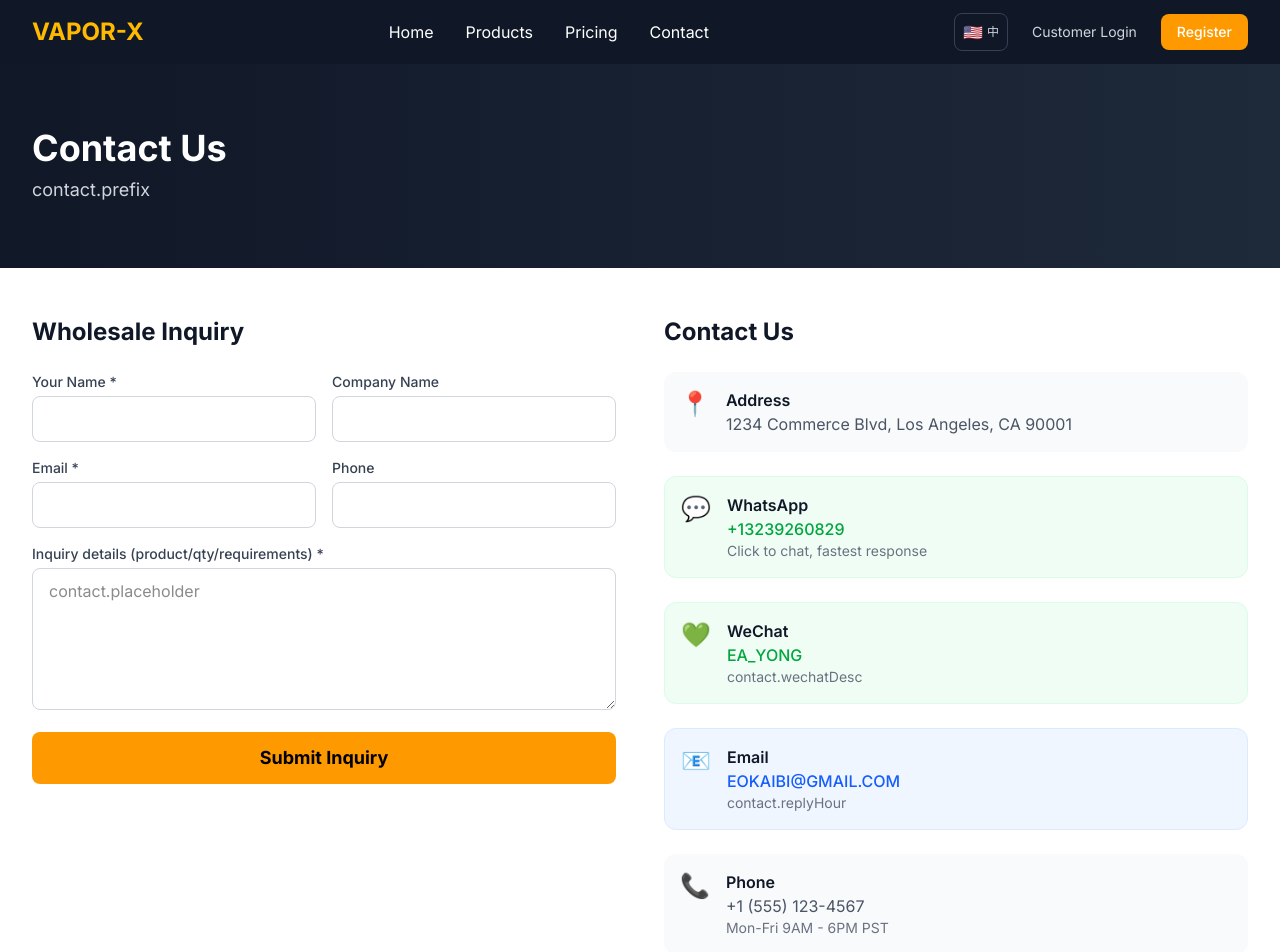
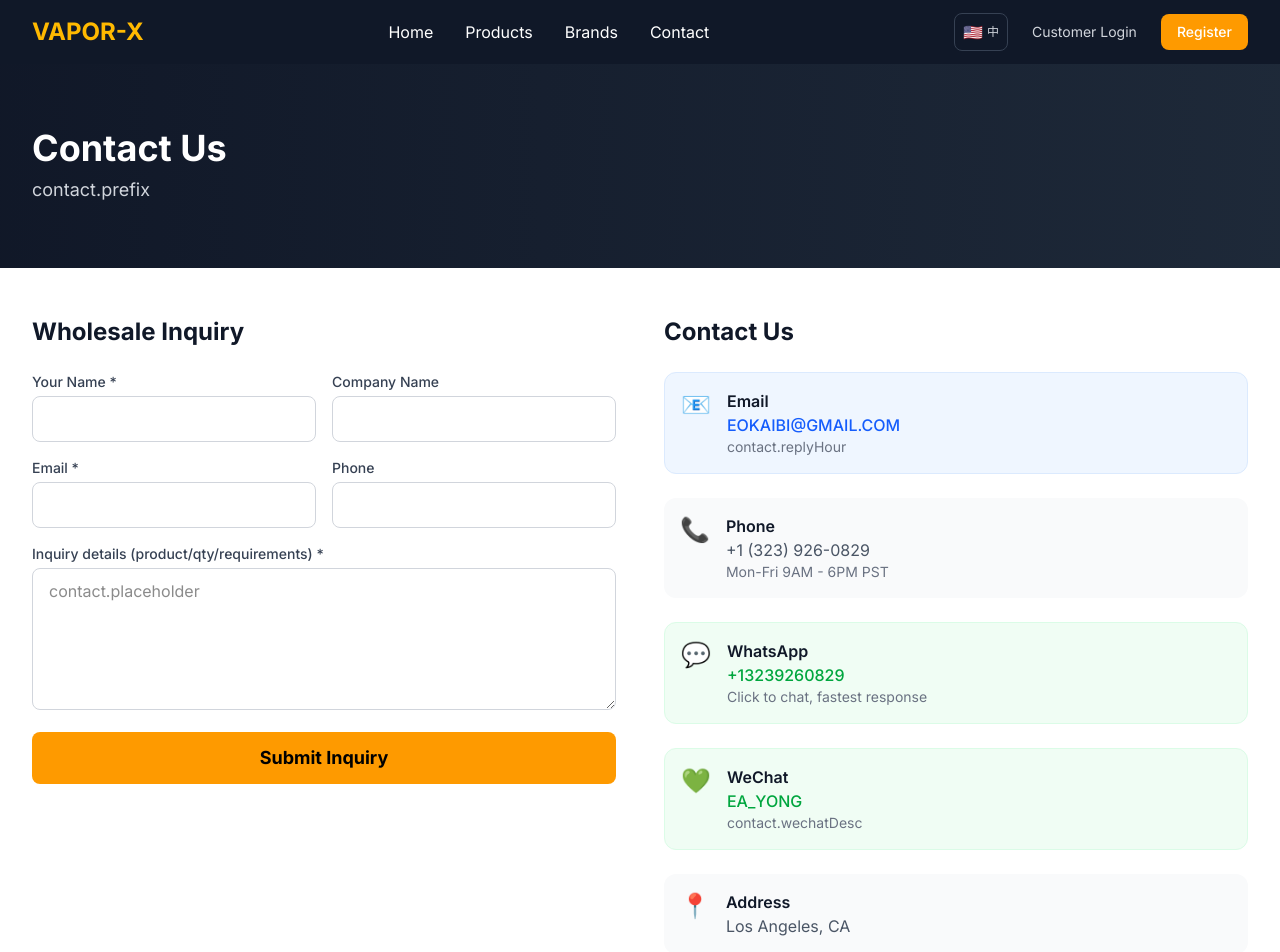
Before and after one commit to eokaibi-create/ecig-wholesale, a Next.js app: page /contact in a window 1280 px wide. Shown: the top 952 px of the page. Built offline with nearby package versions, Linux system fonts and the light colour scheme; no server answers; the database is empty.

Commit message:
fix: Header导航Pricing→Brands, 种子电话+1(323)..., 新增联系资料可见性开关(隐藏/仅登录可见)

```diff
--- a/prisma/seed.ts
+++ b/prisma/seed.ts
@@ -62,7 +62,7 @@ async function main() {
     { key: 'whatsapp', value: '+13239260829' },
     { key: 'wechat', value: 'EA_YONG' },
     { key: 'email', value: 'EOKAIBI@GMAIL.COM' },
-    { key: 'phone', value: '+1 (555) 123-4567' },
+    { key: 'phone', value: '+1 (323) 926-0829' },
     { key: 'address', value: '美国全境配送，支持海外直邮' },
     { key: 'min_order', value: '500' },
     { key: 'shipping_info', value: '全美48州免运费，订单满$500起批。支持海外直邮。' },
@@ -119,3 +119,21 @@ main()
   .finally(async () => {
     await prisma.$disconnect()
   })
+
+  // 创建联系资料可见性设置（默认全可见）
+  const visibilitySettings = [
+    { key: 'show_whatsapp', value: 'true' },
+    { key: 'show_email', value: 'true' },
+    { key: 'show_phone', value: 'true' },
+    { key: 'show_address', value: 'true' },
+    { key: 'show_wechat', value: 'true' },
+  ]
+
+  for (const s of visibilitySettings) {
+    await prisma.setting.upsert({
+      where: { key: s.key },
+      update: {},
+      create: s,
+    })
+  }
+  console.log('✅ Contact visibility settings created')
--- /dev/null
+++ b/src/app/api/contact/route.ts
@@ -0,0 +1,52 @@
+import { prisma } from '@/lib/prisma'
+import { NextRequest, NextResponse } from 'next/server'
+import { cookies } from 'next/headers'
+
+// 联系资料可见性 API
+// GET /api/contact → 返回联系信息和可见性设置（前台用）
+// POST /api/contact/visibility → 保存可见性设置（后台用）
+
+export async function GET() {
+  const settings = await prisma.setting.findMany()
+  const map = Object.fromEntries(settings.map(s => [s.key, s.value]))
+
+  // 检查用户是否登录
+  let isLoggedIn = false
+  try {
+    const cookieStore = await cookies()
+    const token = cookieStore.get('customer_token')?.value
+      || cookieStore.get('admin_token')?.value
+    if (token) {
+      const payload = JSON.parse(Buffer.from(token, 'base64').toString())
+      isLoggedIn = !!payload.id || !!payload.customerId
+    }
+  } catch {
+    // Cookie 读取失败，视为未登录
+  }
+
+  // 判断各项目的可见性
+  const showWhatsapp = isLoggedIn || map.show_whatsapp !== 'false'
+  const showEmail = isLoggedIn || map.show_email !== 'false'
+  const showPhone = isLoggedIn || map.show_phone !== 'false'
+  const showAddress = isLoggedIn || map.show_address !== 'false'
+  const showWechat = isLoggedIn || map.show_wechat !== 'false'
+
+  return NextResponse.json({
+    isLoggedIn,
+    whatsapp: showWhatsapp ? (map.whatsapp || '+13239260829') : null,
+    email: showEmail ? (map.email || 'EOKAIBI@GMAIL.COM') : null,
+    phone: showPhone ? (map.phone || '+1 (323) 926-0829') : null,
+    address: showAddress ? (map.address || 'Los Angeles, CA') : null,
+    wechat: showWechat ? (map.wechat || 'EA_YONG') : null,
+    siteName: map.site_name || 'VAPOR-X USA',
+    minOrder: map.min_order || '500',
+    shippingInfo: map.shipping_info || '全美48州免运费，订单满$500起批',
+    visibility: {
+      showWhatsapp: map.show_whatsapp !== 'false',
+      showEmail: map.show_email !== 'false',
+      showPhone: map.show_phone !== 'false',
+      showAddress: map.show_address !== 'false',
+      showWechat: map.show_wechat !== 'false',
+    },
+  })
+}
--- /dev/null
+++ b/src/app/api/contact/visibility/route.ts
@@ -0,0 +1,28 @@
+import { prisma } from '@/lib/prisma'
+import { NextRequest, NextResponse } from 'next/server'
+
+// 保存联系资料可见性设置
+export async function POST(request: NextRequest) {
+  try {
+    const body = await request.json()
+
+    const visibilityKeys = [
+      'show_whatsapp', 'show_email', 'show_phone',
+      'show_address', 'show_wechat'
+    ]
+
+    for (const key of visibilityKeys) {
+      if (body[key] !== undefined) {
+        await prisma.setting.upsert({
+          where: { key },
+          update: { value: body[key] ? 'true' : 'false' },
+          create: { key, value: body[key] ? 'true' : 'false' },
+        })
+      }
+    }
+
+    return NextResponse.json({ success: true })
+  } catch (error: any) {
+    return NextResponse.json({ error: error.message }, { status: 500 })
+  }
+}
--- a/src/app/contact/page.tsx
+++ b/src/app/contact/page.tsx
@@ -1,21 +1,53 @@
-import { prisma } from '@/lib/prisma'
-import { getServerLang, serverT, type Lang } from '@/i18n/server'
+'use client'
 
-export default async function ContactPage({
-  searchParams,
-}: {
-  searchParams: Promise<{ success?: string; error?: string }>
-}) {
-  const lang = await getServerLang()
-  const t = (key: any) => serverT(key, lang)
+import { useState, useEffect } from 'react'
+import { useLanguage } from '@/i18n/LanguageProvider'
+import Link from 'next/link'
 
-  const [settings, params] = await Promise.all([
-    prisma.setting.findMany(),
-    searchParams,
-  ])
-  const settingMap = Object.fromEntries(settings.map(s => [s.key, s.value]))
-  const success = params.success === 'true'
-  const error = params.error === 'true'
+export default function ContactPage() {
+  const { t } = useLanguage()
+  const [contact, setContact] = useState({
+    whatsapp: '+13239260829',
+    email: 'EOKAIBI@GMAIL.COM',
+    phone: '+1 (323) 926-0829',
+    address: 'Los Angeles, CA',
+    wechat: 'EA_YONG',
+    siteName: 'VAPOR-X USA',
+    minOrder: '500',
+    shippingInfo: '全美48州免运费，订单满$500起批',
+    isLoggedIn: false,
+  })
+  const [loading, setLoading] = useState(true)
+  const [searchParams, setSearchParams] = useState<{ success?: string; error?: string }>({})
+
+  useEffect(() => {
+    const params = new URLSearchParams(window.location.search)
+    setSearchParams({
+      success: params.get('success') || undefined,
+      error: params.get('error') || undefined,
+    })
+
+    fetch('/api/contact')
+      .then(res => res.json())
+      .then(data => {
+        setContact(prev => ({
+          ...prev,
+          whatsapp: data.whatsapp || '+13239260829',
+          email: data.email || 'EOKAIBI@GMAIL.COM',
+          phone: data.phone || '+1 (323) 926-0829',
+          address: data.address || 'Los Angeles, CA',
+          wechat: data.wechat || 'EA_YONG',
+          siteName: data.siteName || 'VAPOR-X USA',
+          minOrder: data.minOrder || '500',
+          shippingInfo: data.shippingInfo || '全美48州免运费，订单满$500起批',
+          isLoggedIn: data.isLoggedIn || false,
+        }))
+        setLoading(false)
+      })
+      .catch(() => setLoading(false))
+  }, [])
+
+  const { success, error } = searchParams
 
   return (
     <div className="bg-white min-h-screen">
@@ -89,56 +121,88 @@ export default async function ContactPage({
 
           <div>
             <h2 className="text-2xl font-bold text-gray-900 mb-6">{t('contact.title')}</h2>
+            {loading ? (
+              <div className="text-gray-400 text-center py-8">{t('orders.loading')}</div>
+            ) : (
+              <>
                 <div className="space-y-6">
+                  {contact.email && (
+                    <div className="flex items-start space-x-4 p-4 bg-blue-50 rounded-xl border border-blue-100">
+                      <div className="text-2xl">📧</div>
+                      <div>
+                        <h3 className="font-semibold text-gray-900">Email</h3>
+                        <a href={`mailto:${contact.email}`} className="text-blue-600 hover:text-blue-700 font-medium">{contact.email}</a>
+                        <p className="text-sm text-gray-500">{t('contact.replyHour')}</p>
+                      </div>
+                    </div>
+                  )}
+
+                  {contact.phone && (
+                    <div className="flex items-start space-x-4 p-4 bg-gray-50 rounded-xl">
+                      <div className="text-2xl">📞</div>
+                      <div>
+                        <h3 className="font-semibold text-gray-900">{t('contact.phone')}</h3>
+                        <p className="text-gray-600">{contact.phone}</p>
+                        <p className="text-sm text-gray-500">{t('contact.hours')}</p>
+                      </div>
+                    </div>
+                  )}
+
+                  {contact.whatsapp && (
+                    <div className="flex items-start space-x-4 p-4 bg-green-50 rounded-xl border border-green-100">
+                      <div className="text-2xl">💬</div>
+                      <div>
+                        <h3 className="font-semibold text-gray-900">WhatsApp</h3>
+                        <a href={`https://wa.me/${contact.whatsapp.replace(/[^0-9]/g, '')}`} target="_blank" rel="noopener noreferrer"
+                          className="text-green-600 hover:text-green-700 font-medium">{contact.whatsapp}</a>
+                        <p className="text-sm text-gray-500">{t('contact.replyTime')}</p>
+                      </div>
+                    </div>
+                  )}
+
+                  {contact.wechat && (
+                    <div className="flex items-start space-x-4 p-4 bg-green-50 rounded-xl border border-green-100">
+                      <div className="text-2xl">💚</div>
+                      <div>
+                        <h3 className="font-semibold text-gray-900">WeChat</h3>
+                        <p className="text-green-600 font-medium">{contact.wechat}</p>
+                        <p className="text-sm text-gray-500">{t('contact.wechatDesc')}</p>
+                      </div>
+                    </div>
+                  )}
+
+                  {contact.address && (
                     <div className="flex items-start space-x-4 p-4 bg-gray-50 rounded-xl">
                       <div className="text-2xl">📍</div>
                       <div>
                         <h3 className="font-semibold text-gray-900">{t('contact.address')}</h3>
-                  <p className="text-gray-600">{settingMap.address || '1234 Commerce Blvd, Los Angeles, CA 90001'}</p>
+                        <p className="text-gray-600">{contact.address}</p>
                       </div>
                     </div>
-              <div className="flex items-start space-x-4 p-4 bg-green-50 rounded-xl border border-green-100">
-                <div className="text-2xl">💬</div>
-                <div>
-                  <h3 className="font-semibold text-gray-900">WhatsApp</h3>
-                  <a href={`https://wa.me/${(settingMap.whatsapp || '+13239260829').replace(/[^0-9]/g, '')}`} target="_blank" rel="noopener noreferrer"
-                    className="text-green-600 hover:text-green-700 font-medium">{settingMap.whatsapp || '+13239260829'}</a>
-                  <p className="text-sm text-gray-500">{t('contact.replyTime')}</p>
+                  )}
+
+                  {!contact.email && !contact.phone && !contact.whatsapp && !contact.wechat && !contact.address && (
+                    <div className="text-center py-12 text-gray-400">
+                      <div className="text-4xl mb-3">🔒</div>
+                      <p className="text-sm">联系资料已隐藏</p>
+                      {!contact.isLoggedIn && (
+                        <Link href="/login" className="text-amber-600 hover:underline text-sm mt-2 inline-block">
+                          {t('login.title')}
+                        </Link>
+                      )}
                     </div>
-              </div>
-              <div className="flex items-start space-x-4 p-4 bg-green-50 rounded-xl border border-green-100">
-                <div className="text-2xl">💚</div>
-                <div>
-                  <h3 className="font-semibold text-gray-900">WeChat</h3>
-                  <p className="text-green-600 font-medium">{settingMap.wechat || 'EA_YONG'}</p>
-                  <p className="text-sm text-gray-500">{t('contact.wechatDesc')}</p>
-                </div>
-              </div>
-              <div className="flex items-start space-x-4 p-4 bg-blue-50 rounded-xl border border-blue-100">
-                <div className="text-2xl">📧</div>
-                <div>
-                  <h3 className="font-semibold text-gray-900">Email</h3>
-                  <a href={`mailto:${settingMap.email || 'EOKAIBI@GMAIL.COM'}`} className="text-blue-600 hover:text-blue-700 font-medium">{settingMap.email || 'EOKAIBI@GMAIL.COM'}</a>
-                  <p className="text-sm text-gray-500">{t('contact.replyHour')}</p>
-                </div>
-              </div>
-              <div className="flex items-start space-x-4 p-4 bg-gray-50 rounded-xl">
-                <div className="text-2xl">📞</div>
-                <div>
-                  <h3 className="font-semibold text-gray-900">{t('contact.phone')}</h3>
-                  <p className="text-gray-600">{settingMap.phone || '+1 (555) 123-4567'}</p>
-                  <p className="text-sm text-gray-500">{t('contact.hours')}</p>
-                </div>
-              </div>
+                  )}
                 </div>
 
                 <div className="mt-8 p-6 bg-amber-50 rounded-xl border border-amber-200">
                   <h3 className="font-bold text-gray-900 mb-2">{t('contact.wholesaleTip')}</h3>
                   <p className="text-sm text-gray-600">
-                {t('contact.minOrder')}: <strong>${settingMap.min_order || '500'}</strong><br/>
-                {settingMap.shipping_info || t('contact.shippingInfo')}
+                    {t('contact.minOrder')}: <strong>${contact.minOrder}</strong><br/>
+                    {contact.shippingInfo || t('contact.shippingInfo')}
                   </p>
                 </div>
+              </>
+            )}
           </div>
         </div>
       </div>
--- a/src/app/page.tsx
+++ b/src/app/page.tsx
@@ -38,16 +38,24 @@ export default async function HomePage() {
     disposable: '💨', 'pod-system': '⚡', 'e-liquid': '🧪', accessories: '🔧', 'nicotine-pouches': '🟤',
   }
 
+  // 联系资料可见性（默认全可见）
+  const contactVisibility = {
+    showWhatsapp: settings.show_whatsapp !== 'false',
+    showEmail: settings.show_email !== 'false',
+    showPhone: settings.show_phone !== 'false',
+    showAddress: settings.show_address !== 'false',
+    showWechat: settings.show_wechat !== 'false',
+  }
+
   const contact = {
-    whatsapp: settings.whatsapp || '+13239260829',
-    email: settings.email || 'EOKAIBI@GMAIL.COM',
-    phone: settings.phone || '+1 (323) 926-0829',
-    wechat: settings.wechat || 'EA_YONG',
-    address: settings.address || 'Los Angeles, CA',
+    whatsapp: contactVisibility.showWhatsapp ? (settings.whatsapp || '+13239260829') : '',
+    email: contactVisibility.showEmail ? (settings.email || 'EOKAIBI@GMAIL.COM') : '',
+    phone: contactVisibility.showPhone ? (settings.phone || '+1 (323) 926-0829') : '',
+    wechat: contactVisibility.showWechat ? (settings.wechat || 'EA_YONG') : '',
+    address: contactVisibility.showAddress ? (settings.address || 'Los Angeles, CA') : '',
     siteName: settings.site_name || 'VAPOR-X USA',
     minOrder: settings.min_order || '500',
   }
-
   // 英文模式：强制使用英文翻译
   // 中文模式：优先数据库自定义内容，其次默认翻译
   const sections = {
@@ -62,7 +70,7 @@ export default async function HomePage() {
     contactDesc: lang === 'en' ? t('contact.desc') : (settings.section_contact_desc || t('contact.desc')),
   }
 
-  const whatsappNum = contact.whatsapp.replace(/[^0-9]/g, '')
+  const whatsappNum = contact.whatsapp ? contact.whatsapp.replace(/[^0-9]/g, '') : ''
 
   return (
     <div>
@@ -248,13 +256,15 @@ export default async function HomePage() {
               </div>
               <p className="text-gray-600 text-lg mb-8">{sections.contactDesc}</p>
               <div className="space-y-5">
-                {[
-                  { icon: '💬', bg: 'bg-green-100', label: 'WhatsApp', val: contact.whatsapp, href: `https://wa.me/${whatsappNum}` },
-                  { icon: '📧', bg: 'bg-blue-100', label: 'Email', val: contact.email, href: `mailto:${contact.email}` },
-                  { icon: '📞', bg: 'bg-amber-100', label: t('contact.phone'), val: contact.phone, href: `tel:${contact.phone.replace(/[^0-9+]/g, '')}` },
-                  { icon: '📍', bg: 'bg-red-100', label: t('contact.address'), val: contact.address },
-                  ...(contact.wechat ? [{ icon: '💚', bg: 'bg-green-100', label: 'WeChat', val: contact.wechat }] : []),
-                ].map((item, i) => (
+                {(() => {
+                  const items = []
+                  if (contact.whatsapp) items.push({ icon: '💬', bg: 'bg-green-100', label: 'WhatsApp', val: contact.whatsapp, href: `https://wa.me/${whatsappNum}` })
+                  if (contact.email) items.push({ icon: '📧', bg: 'bg-blue-100', label: 'Email', val: contact.email, href: `mailto:${contact.email}` })
+                  if (contact.phone) items.push({ icon: '📞', bg: 'bg-amber-100', label: t('contact.phone'), val: contact.phone, href: `tel:${contact.phone.replace(/[^0-9+]/g, '')}` })
+                  if (contact.address) items.push({ icon: '📍', bg: 'bg-red-100', label: t('contact.address'), val: contact.address })
+                  if (contact.wechat) items.push({ icon: '💚', bg: 'bg-green-100', label: 'WeChat', val: contact.wechat })
+                  return items
+                })().map((item, i) => (
                   <div key={i} className={`flex items-center space-x-4 p-4 bg-gray-50 rounded-xl border border-gray-100 transition`}>
                     <div className={`w-12 h-12 ${item.bg} rounded-full flex items-center justify-center flex-shrink-0`}><span className="text-xl">{item.icon}</span></div>
                     <div>
--- a/src/components/Header.tsx
+++ b/src/components/Header.tsx
@@ -51,7 +51,7 @@ export default function Header() {
           <nav className="hidden md:flex items-center space-x-8">
             <Link href="/" className="hover:text-amber-400 transition">{t('nav.home')}</Link>
             <Link href="/products" className="hover:text-amber-400 transition">{t('nav.products')}</Link>
-            <Link href="/brands" className="hover:text-amber-400 transition">{t('nav.pricing')}</Link>
+            <Link href="/brands" className="hover:text-amber-400 transition">{t('nav.brands')}</Link>
             <Link href="/contact" className="hover:text-amber-400 transition">{t('nav.contact')}</Link>
           </nav>
 
```
Also changed, not shown: src/app/admin/contact/page.tsx (+87 -33 lines), src/components/Footer.tsx (+16 -13 lines). Lines whose indentation alone changed are shown as unchanged.
